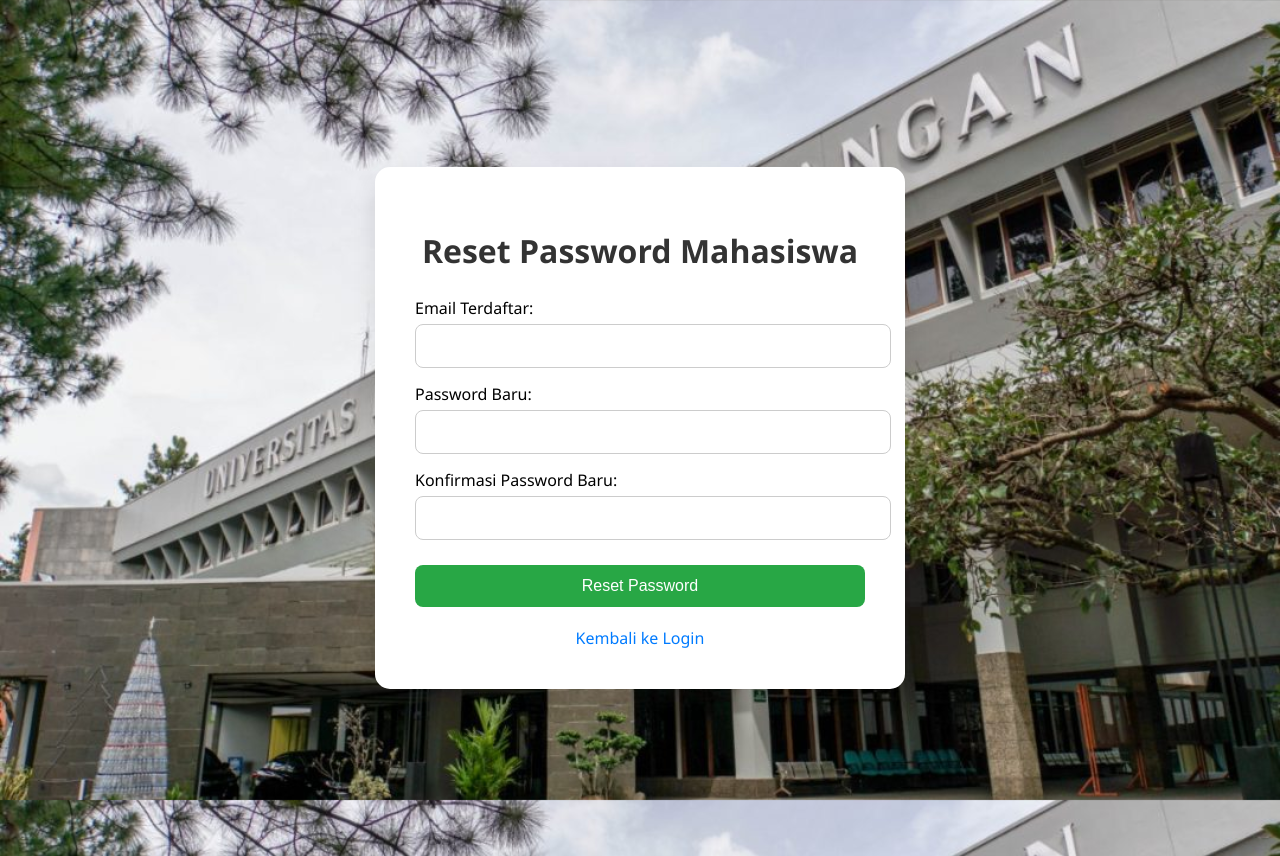
After one commit to AntaresVegas/Proyek-SI, a PHP site: page /mahasiswa/forgot_password.php in a window 1280 px wide. The commit adds this page. Run offline with PHP 8.4, Linux system fonts and the light colour scheme.

Commit message:
menambahkan forgot password khusus buat mahasiswa

```diff
--- /dev/null
+++ b/TubesPSI/mahasiswa/forgot_password.php
@@ -0,0 +1,72 @@
+<?php session_start(); ?>
+<!DOCTYPE html>
+<html lang="id">
+<head>
+    <meta charset="UTF-8">
+    <meta name="viewport" content="width=device-width, initial-scale=1.0">
+    <title>Reset Password - Event Management Unpar</title>
+    <style>
+        body {
+            font-family: 'Segoe UI', Tahoma, Geneva, Verdana, sans-serif;
+            background: url('../img/backgroundUnpar.jpeg') no-repeat center center fixed;
+            background-size: cover;
+            min-height: 100vh;
+            display: flex;
+            justify-content: center;
+            align-items: center;
+            padding: 20px;
+            transition: background-image 0.5s ease-in-out;
+        }        .form-container { background: white; padding: 40px; border-radius: 15px; box-shadow: 0 10px 25px rgba(0,0,0,0.1); width: 100%; max-width: 450px; }
+        h1 { text-align: center; margin-bottom: 25px; color: #333; }
+        .form-group { margin-bottom: 15px; }
+        label { display: block; margin-bottom: 5px; font-weight: 500; }
+        input { width: 100%; padding: 12px; border: 1px solid #ccc; border-radius: 8px; font-size: 16px; }
+        .btn { width: 100%; padding: 12px; background: #28a745; color: white; border: none; border-radius: 8px; font-size: 16px; cursor: pointer; margin-top: 10px; }
+        .btn:hover { background: #218838; }
+        .login-link { text-align: center; margin-top: 20px; }
+        .login-link a { color: #007bff; text-decoration: none; }
+        .message { padding: 10px; margin-bottom: 15px; border-radius: 5px; }
+        .error { background-color: #f8d7da; color: #721c24; }
+    </style>
+</head>
+<body>
+    <div class="form-container">
+        <h1>Reset Password Mahasiswa</h1>
+        <?php if (isset($_SESSION['error'])): ?>
+            <div class="message error"><?= htmlspecialchars($_SESSION['error']); ?></div>
+            <?php unset($_SESSION['error']); ?>
+        <?php endif; ?>
+
+        <form action="process_forgot_password.php" method="POST" onsubmit="return validatePassword()">
+            <div class="form-group">
+                <label for="email">Email Terdaftar:</label>
+                <input type="email" id="email" name="email" required>
+            </div>
+            <div class="form-group">
+                <label for="new_password">Password Baru:</label>
+                <input type="password" id="new_password" name="new_password" required>
+            </div>
+            <div class="form-group">
+                <label for="confirm_password">Konfirmasi Password Baru:</label>
+                <input type="password" id="confirm_password" name="confirm_password" required>
+            </div>
+            <button type="submit" class="btn">Reset Password</button>
+        </form>
+        <div class="login-link">
+            <a href="../index.php">Kembali ke Login</a>
+        </div>
+    </div>
+
+    <script>
+        function validatePassword() {
+            const newPassword = document.getElementById('new_password').value;
+            const confirmPassword = document.getElementById('confirm_password').value;
+            if (newPassword !== confirmPassword) {
+                alert("Password dan Konfirmasi Password tidak cocok!");
+                return false; // Mencegah form dikirim
+            }
+            return true; // Lanjutkan pengiriman form
+        }
+    </script>
+</body>
+</html>
```
Also changed, not shown: TubesPSI/index.php (+30 -78 lines), TubesPSI/mahasiswa/process_forgot_password.php (added, +60 -0 lines).
